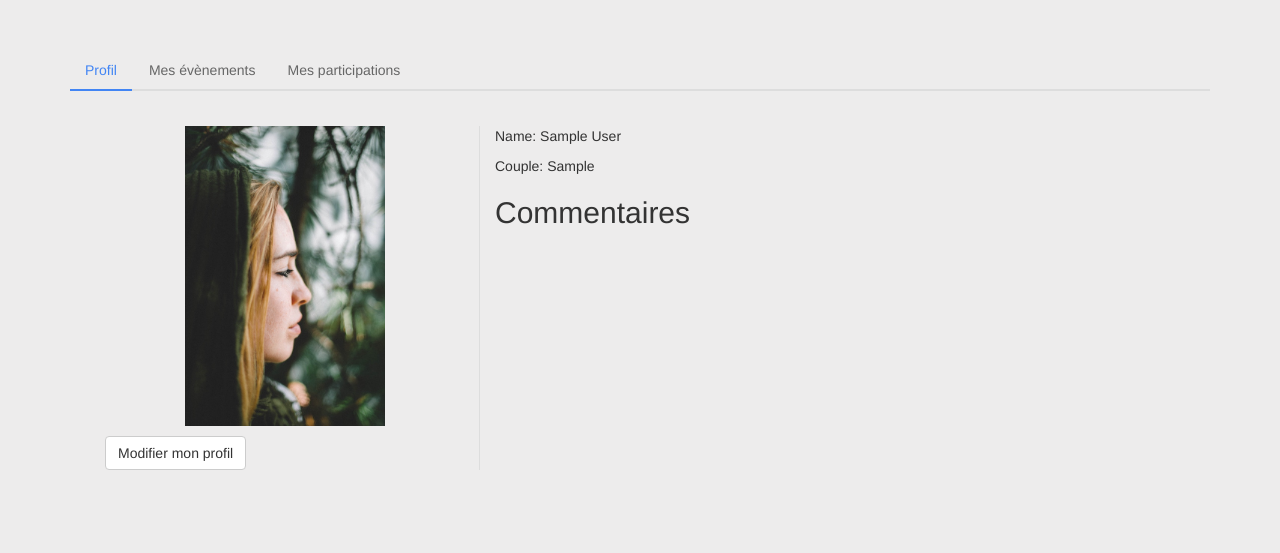
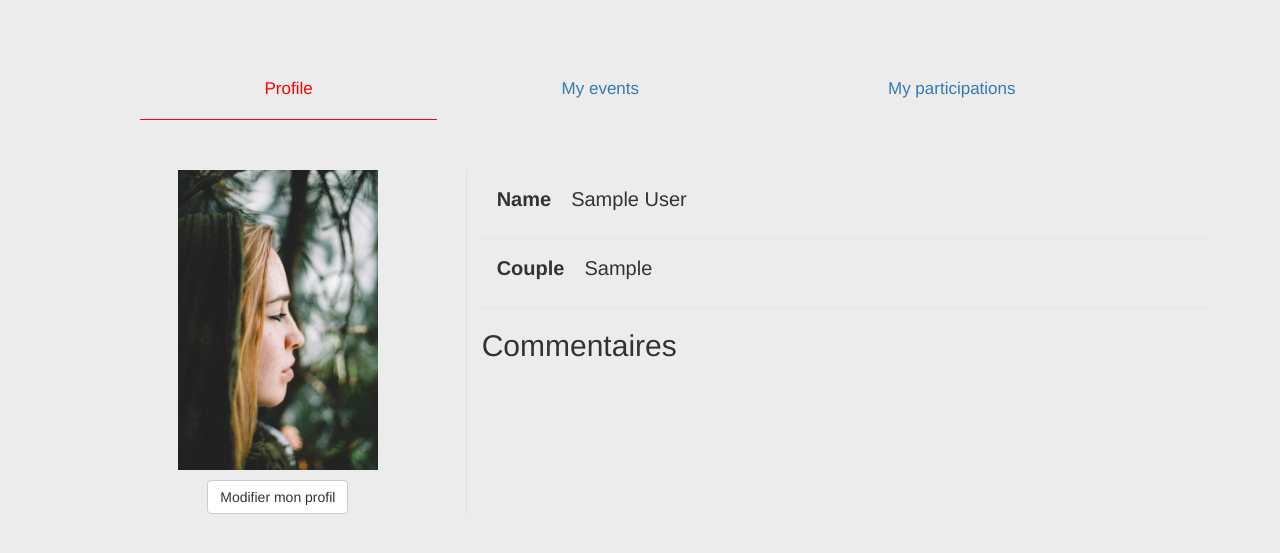
Before and after one commit to stephwithunaccent/rails-airbnb-clone, a Rails app: page /users/1 in a window 1280 px wide. Shown: the top 553 px of the page. Run offline with Rails 7, Linux system fonts and the light colour scheme; tables that the repository leaves empty hold one stand-in row (Sample ...); style sheets or scripts are compiled from the project's sources; some libraries are stand-ins or nearby versions.

Commit message:
update with new tabs

```diff
--- a/app/assets/stylesheets/pages/_index.scss
+++ b/app/assets/stylesheets/pages/_index.scss
@@ -1,3 +1,4 @@
 // Import page-specific CSS files here.
 @import "home";
 @import "profile";
+@import "tabs";
--- a/app/assets/stylesheets/pages/_profile.scss
+++ b/app/assets/stylesheets/pages/_profile.scss
@@ -1,12 +1,8 @@
+// * {
+//   border: 1px solid black;
+// }
 
-.border-right {
-  border-right: 1px solid #ddd;
-}
 
-.profile_picture {
-    margin: 0 auto 10px auto;
-    display: block;
-}
 
 .nav-tabs { border-bottom: 2px solid #DDD; }
 .nav-tabs > li.active > a, .nav-tabs > li.active > a:focus, .nav-tabs > li.active > a:hover { border-width: 0; }
--- /dev/null
+++ b/app/assets/stylesheets/pages/_tabs.scss
@@ -0,0 +1,51 @@
+.tabs {
+  display: flex;
+  padding: 10px 70px 0 70px;
+}
+.tabs a:hover {
+  cursor: pointer;
+  opacity: 0.8;
+  text-decoration: none;
+  color: red;
+}
+.tabs h3 {
+  font-size: 17px;
+  margin: 0;
+}
+.tabs p {
+  opacity: 0.5;
+  margin-bottom: 0;
+}
+.tab {
+  flex: 1 1 auto;
+  text-align: center;
+  padding: 20px 0;
+}
+.tab.active {
+  border-bottom: 1px solid red;
+  color: red;
+}
+.tab-content {
+  padding-top: 50px;
+}
+.tab-content p {
+  font-size: 20px;
+}
+
+
+.profile-infos {
+  display: flex;
+  padding: 15px;
+  border-bottom: 1px dotted #ddd;
+}
+.profile-label {
+  margin-right: 20px;
+  font-weight: bold;
+}
+.border-right {
+  border-right: 1px solid #ddd;
+}
+.profile_picture {
+  margin: 0 auto 10px auto;
+  display: block;
+}
--- a/app/views/users/show.html.erb
+++ b/app/views/users/show.html.erb
@@ -1,33 +1,73 @@
 <div class="container">
-  <div>
     <!-- Nav tabs -->
-    <ul class="nav nav-tabs text-center" role="tablist">
+    <!-- <ul class="nav nav-tabs text-center" role="tablist">
       <li role="presentation" class="active"><a href="#home" aria-controls="home" role="tab" data-toggle="tab">Profil</a></li>
       <li role="presentation"><a href="#profile" aria-controls="profile" role="tab" data-toggle="tab">Mes évènements</a></li>
       <li role="presentation"><a href="#messages" aria-controls="messages" role="tab" data-toggle="tab">Mes participations</a></li>
     </ul>
 
     <!-- Tab panes -->
-    <div class="tab-content">
+    <!-- <div class="tab-content">
       <div role="tabpanel" class="tab-pane fade in active" id="home">
-        <div class="container">
           <div class="row">
             <div class="col-xs-12 col-sm-4 border-right">
               <%= image_tag "avatar.jpg", width: 200, class: "profile_picture" %>
               <div><%= link_to "Modifier mon profil", "#", {class: "btn btn-default"} %></div>
             </div>
-            <div class="col-xs-12 col-sm-8">
-              <p>Name: <%= @user.name %></p>
+            <div class="col-xs-12 col-sm-8"> -->
+           <!--    <p>Name: <%= @user.name %></p>
               <p>Couple: <%= @user.sex %></p>
               <h2>Commentaires</h2>
             </div>
           </div>
-        </div>
       </div>
       <div role="tabpanel" class="tab-pane fade in " id="profile">...</div>
       <div role="tabpanel" class="tab-pane fade in " id="messages">...</div>
       <div role="tabpanel" class="tab-pane fade in " id="settings">...</div>
+    </div> -->
+
+    <div class="tabs text-center">
+      <a class="tab active" data-target="#bio">
+        <h3>Profile</h3>
+      </a>
+      <a class="tab" data-target="#projects">
+        <h3>My events</h3>
+      </a>
+      <a class="tab" data-target="#contact">
+        <h3>My participations</h3>
+      </a>
     </div>
 
+    <div class="container">
+      <div class="tab-content" id="bio">
+        <div class="row">
+          <div class="col-xs-12 col-sm-4 border-right">
+            <%= image_tag "avatar.jpg", width: 200, class: "profile_picture" %>
+            <div class="text-center">
+              <%= link_to "Modifier mon profil", "#", {class: "btn btn-default"} %>
+            </div>
+          </div>
+          <div class="col-xs-12 col-sm-8">
+            <div class="profile-infos">
+              <p class="profile-label name">Name</p>
+              <p><%= @user.name %></p>
+            </div>
+            <div class="profile-infos">
+              <p class="profile-label couple">Couple</p>
+              <p><%= @user.sex %></p>
+            </div>
+            <h2>Commentaires</h2>
+          </div>
+        </div>
+      </div>
+      <div class="tab-content hidden" id="projects">
+        <p>Here are my projects.</p>
+      </div>
+      <div class="tab-content hidden" id="contact">
+        <p>Contact me if you want.</p>
+      </div>
+    </div>
+
+    <script src="https://ajax.googleapis.com/ajax/libs/jquery/1.11.1/jquery.min.js"></script>
+    <script src="javascript/tabs.js"></script>
   </div>
-</div>
```
Also changed, not shown: app/assets/javascripts/tabs.js (added, +13 -0 lines).
